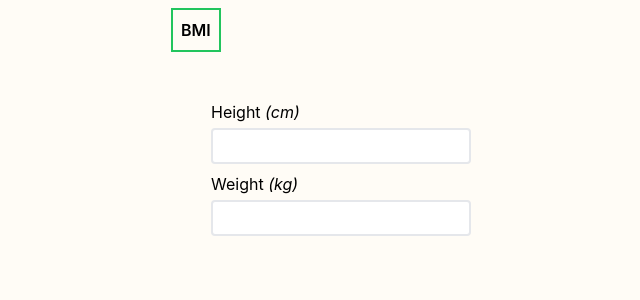
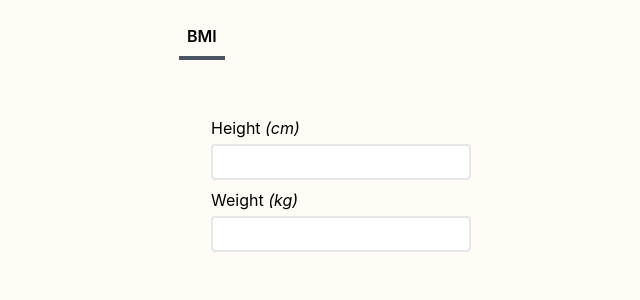
Before and after one commit to Klaymant/nutrimate, a React (Create React App) app: page / in a window 1280 px wide. Shown: the top 300 px of the page, without its empty margins (299-939 px from the left). Built offline with nearby package versions, Linux system fonts and the light colour scheme.

Commit message:
Refacto of NavButton

```diff
--- a/src/component/NavButton.tsx
+++ b/src/component/NavButton.tsx
@@ -2,11 +2,14 @@ import { ReactNode } from "react";
 
 type NavButtonProps = {
   children: ReactNode;
+  active: boolean;
   onClick?: () => void;
 };
 
-const NavButton = ({ children, onClick }: NavButtonProps) => (
-  <button className="border-2 border-green-500 hover:bg-green-500 p-2" onClick={onClick}>{children}</button>
+const getActiveClasses = (active: boolean) => active ? 'border-green-500' : 'border-gray-600';
+
+const NavButton = ({ children, active, onClick }: NavButtonProps) => (
+  <button className={`border-b-4 ${getActiveClasses(active)} outline-none hover:text-green-500 p-2 m-2`} onClick={onClick}>{children}</button>
 );
 
 export default NavButton;
```
